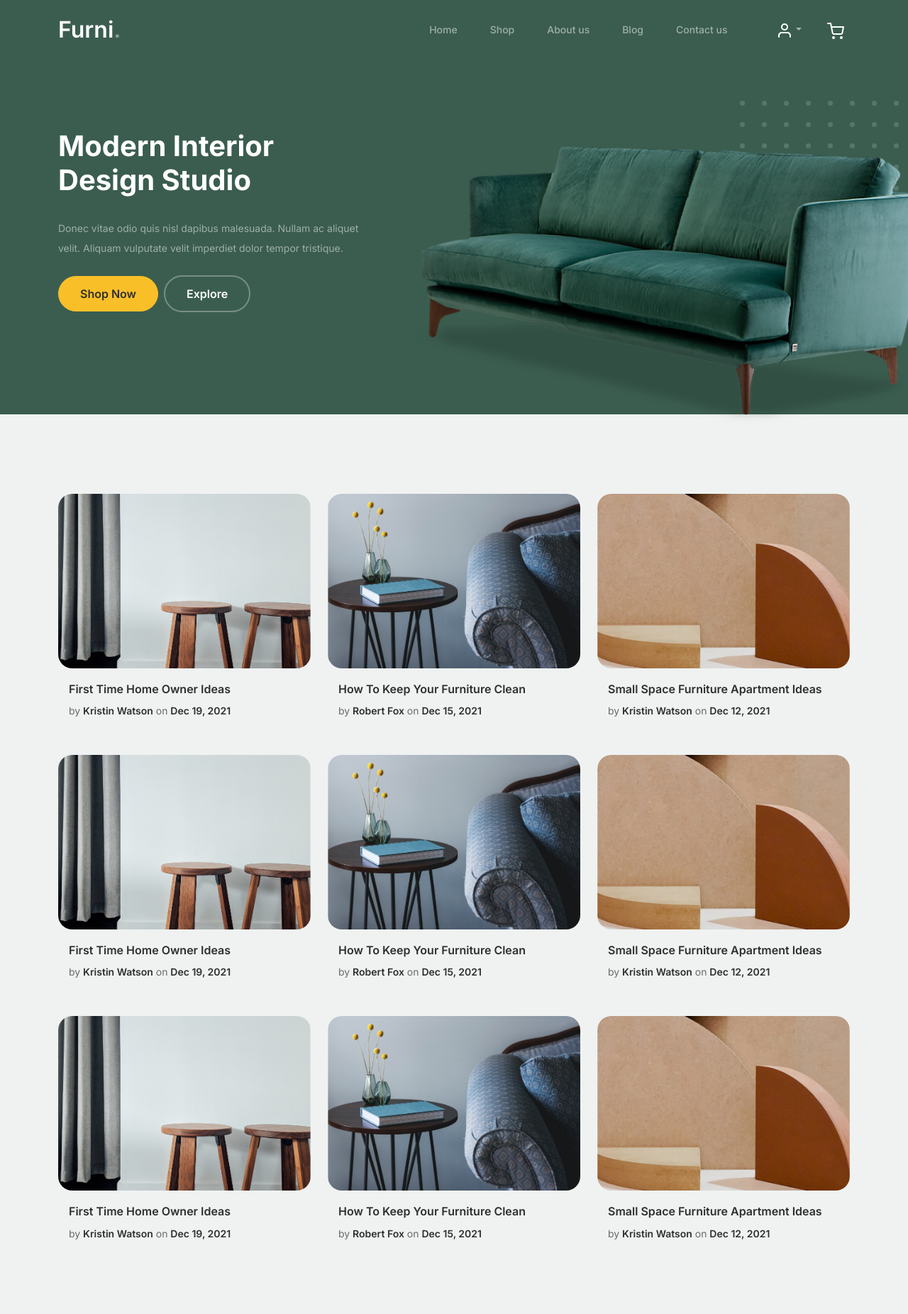
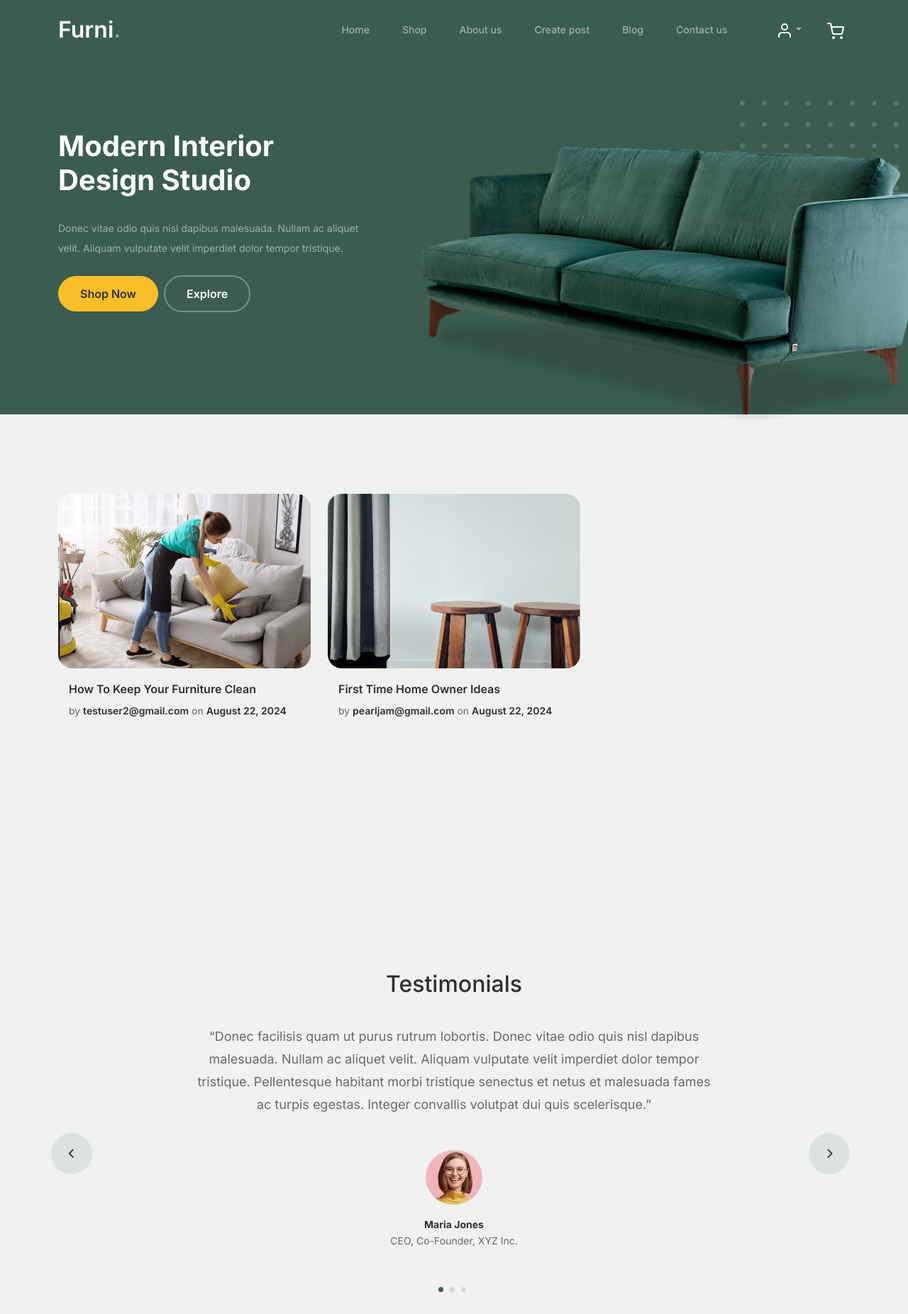
Before and after one commit to 84Dmytro07/ProjectITStep, a Django app: page /blog/ in a window 1280 px wide; the page is wider, and only the part inside the window is pictured. Shown: the top 1852 px of that part at 71% size. Run offline with Django 5.2, Linux system fonts and the light colour scheme; a user stored in the database is signed in; data comes from the database, SQL or seed files in the repository; both versions use the stored data as it was after the commit; parts of the project's set-up code (start-up, migrations or seed data) failed here and were passed over; some libraries are stand-ins or nearby versions.

Commit message:
1 Добавлена возможность создавать посты/блог - только зарегеные юзеры 2 в блоге можно комментировать- только зарегеные юзеры 3 так же это все отображается в админке

```diff
--- a/website/shop/forms.py
+++ b/website/shop/forms.py
@@ -5,6 +5,7 @@ from django.contrib.auth.models import User
 from .models import Profile
 from .models import Subscriber
 from .models import ContactMessage
+from .models import BlogPost, BlogImage, Comment
 
 class SignUpForm(UserCreationForm):
     email = forms.EmailField(max_length=254, help_text='Required. Inform a valid email address.')
@@ -79,3 +80,20 @@ class ContactForm(forms.ModelForm):
             self.fields['first_name'].widget.attrs['readonly'] = True
             self.fields['last_name'].widget.attrs['readonly'] = True
             self.fields['email'].widget.attrs['readonly'] = True
+
+
+
+class BlogPostForm(forms.ModelForm):
+    class Meta:
+        model = BlogPost
+        fields = ['title', 'content']
+
+class BlogImageForm(forms.ModelForm):
+    class Meta:
+        model = BlogImage
+        fields = ['image']
+
+class CommentForm(forms.ModelForm):
+    class Meta:
+        model = Comment
+        fields = ['content']
--- a/website/shop/urls.py
+++ b/website/shop/urls.py
@@ -11,6 +11,7 @@ urlpatterns = [
     path('contact/', views.contact, name='contact'),
     path('blog/', views.blog, name='blog'),
     path('blog/<int:blog_id>/', views.blog_detail, name='blog_detail'),
+    path('blog/create/', views.blog_create, name='blog_create'),
     path('services/', views.services, name='services'),
     path('terms/', views.terms, name='terms'),
     path('contact_success/', views.contact_success, name='contact_success'),
--- a/website/shop/views.py
+++ b/website/shop/views.py
@@ -2,18 +2,17 @@ from django.shortcuts import render, redirect, get_object_or_404
 from django.contrib.auth import login, authenticate, logout, update_session_auth_hash
 from django.contrib.auth.forms import UserCreationForm,PasswordChangeForm
 from django.views import View
-from .forms import SignUpForm
-from .models import Category, Product
+from .forms import SignUpForm, BlogPostForm, BlogImageForm, CommentForm, ContactForm, SubscriptionForm, UserUpdateForm, ProfileUpdateForm
+from .models import Category, Product, BlogPost, BlogImage, Comment
 from shopping_cart.forms import CartAddProductForm
 import random
 from django.contrib import messages
 from django.contrib.auth.decorators import login_required
-from .forms import UserUpdateForm, ProfileUpdateForm
 from orders.models import Order
 from django.contrib import messages
-from .forms import SubscriptionForm
-from django.contrib import messages
-from .forms import ContactForm
+
+
+
 
 def about(request):
     return render(request, 'shop/about.html')
@@ -23,11 +22,11 @@ def contact_success(request):
     return render(request, 'shop/contact_success.html')
 
 def blog(request):
-    return render(request, 'shop/blog.html')
+    blog_posts = BlogPost.objects.all().order_by('-created_at')
+    return render(request, 'shop/blog.html', {'blog_posts': blog_posts})
 
 
-def blog_detail(request, blog_id):
-    return render(request, 'shop/blog_detail.html', {'blog_id': blog_id})
+
 
 
 def services(request):
@@ -205,3 +204,49 @@ def index(request):
         'random_products': random_products,
     }
     return render(request, 'shop/index.html', context)
+
+
+
+
+
+@login_required
+def blog_create(request):
+    if request.method == 'POST':
+        post_form = BlogPostForm(request.POST)
+        image_forms = [BlogImageForm(request.POST, request.FILES, prefix=str(x)) for x in range(0, 3)]
+        if post_form.is_valid() and all([img_form.is_valid() for img_form in image_forms]):
+            blog_post = post_form.save(commit=False)
+            blog_post.author = request.user
+            blog_post.save()
+            for img_form in image_forms:
+                if img_form.cleaned_data:
+                    image = img_form.save(commit=False)
+                    image.blog_post = blog_post
+                    image.save()
+            return redirect('shop:blog')
+    else:
+        post_form = BlogPostForm()
+        image_forms = [BlogImageForm(prefix=str(x)) for x in range(0, 3)]
+
+    return render(request, 'shop/blog_create.html', {'post_form': post_form, 'image_forms': image_forms})
+
+
+def blog_detail(request, blog_id):
+    blog_post = get_object_or_404(BlogPost, id=blog_id)
+    comments = blog_post.comments.all()
+    if request.method == 'POST':
+        comment_form = CommentForm(request.POST)
+        if comment_form.is_valid():
+            comment = comment_form.save(commit=False)
+            comment.blog_post = blog_post
+            comment.author = request.user
+            comment.save()
+            return redirect('shop:blog_detail', blog_id=blog_post.id)
+    else:
+        comment_form = CommentForm()
+
+    return render(request, 'shop/blog_detail.html', {
+        'blog_post': blog_post,
+        'comments': comments,
+        'comment_form': comment_form
+    })
--- a/website/static/shop/css/style.css
+++ b/website/static/shop/css/style.css
@@ -714,3 +714,11 @@ textarea {
     text-decoration: underline; /* Подчеркивание для активной ссылки */
     font-weight: bold; /* Опционально: сделать активную ссылку жирной */
 }
+
+<style>
+    .post-thumbnail img {
+        width: 356px;
+        height: 246px;
+        object-fit: cover; /* Обрезает изображение, сохраняя пропорции */
+    }
+</style>
--- a/website/templates/shop/base.html
+++ b/website/templates/shop/base.html
@@ -41,10 +41,14 @@
                <a class="nav-link" href="{% url 'shop:about' %}">About us</a>
                </li>
                {% if not user.is_authenticated %}
-               <li class="nav-item {% if request.resolver_match.url_name == 'shop:register' %}active{% endif %}">
-               <a class="nav-link" href="{% url 'shop:register' %}">Registration</a>
-               </li>
-               {% endif %}
+    <li class="nav-item {% if request.resolver_match.url_name == 'shop:register' %}active{% endif %}">
+        <a class="nav-link" href="{% url 'shop:register' %}">Registration</a>
+    </li>
+{% else %}
+    <li class="nav-item {% if request.resolver_match.url_name == 'shop:blog_create' %}active{% endif %}">
+        <a class="nav-link" href="{% url 'shop:blog_create' %}">Create post</a>
+    </li>
+{% endif %}
                <li class="nav-item {% if request.resolver_match.url_name == 'shop:blog' %}active{% endif %}">
                <a class="nav-link" href="{% url 'shop:blog' %}">Blog</a>
                </li>
--- a/website/templates/shop/blog.html
+++ b/website/templates/shop/blog.html
@@ -1,125 +1,42 @@
 {% extends 'shop/base.html' %}
+{% load static %}
 {% block content %}
+<style>
+    .post-thumbnail img {
+        width: 356px;
+        height: 246px;
+        object-fit: cover; /* Обрезает изображение, сохраняя пропорции */
+    }
+</style>
+
 <!-- Start Blog Section -->
 <div class="blog-section">
     <div class="container">
-
         <div class="row">
-
+            {% for post in blog_posts %}
             <div class="col-12 col-sm-6 col-md-4 mb-5">
                 <div class="post-entry">
-							<a href="#" class="post-thumbnail"><img src="images/post-1.jpg" alt="Image" class="img-fluid"></a>
+                    <a href="{{ post.get_absolute_url }}" class="post-thumbnail">
+                        {% if post.images.first %}
+                        <img src="{{ post.images.first.image.url }}" alt="{{ post.title }}" class="img-fluid">
+                        {% else %}
+                        <img src="{% static 'shop/images/default-post.jpg' %}" alt="Default Image" class="img-fluid">
+                        {% endif %}
+                    </a>
                     <div class="post-content-entry">
-								<h3><a href="#">First Time Home Owner Ideas</a></h3>
+                        <h3><a href="{{ post.get_absolute_url }}">{{ post.title }}</a></h3>
                         <div class="meta">
-									<span>by <a href="#">Kristin Watson</a></span> <span>on <a href="#">Dec 19, 2021</a></span>
+                            <span>by <a href="#">{{ post.author.username }}</a></span>
+                            <span>on <a href="#">{{ post.created_at|date:"F d, Y" }}</a></span>
                         </div>
                     </div>
                 </div>
             </div>
-
-					<div class="col-12 col-sm-6 col-md-4 mb-5">
-						<div class="post-entry">
-							<a href="#" class="post-thumbnail"><img src="images/post-2.jpg" alt="Image" class="img-fluid"></a>
-							<div class="post-content-entry">
-								<h3><a href="#">How To Keep Your Furniture Clean</a></h3>
-								<div class="meta">
-									<span>by <a href="#">Robert Fox</a></span> <span>on <a href="#">Dec 15, 2021</a></span>
-								</div>
-							</div>
-						</div>
-					</div>
-
-					<div class="col-12 col-sm-6 col-md-4 mb-5">
-						<div class="post-entry">
-							<a href="#" class="post-thumbnail"><img src="images/post-3.jpg" alt="Image" class="img-fluid"></a>
-							<div class="post-content-entry">
-								<h3><a href="#">Small Space Furniture Apartment Ideas</a></h3>
-								<div class="meta">
-									<span>by <a href="#">Kristin Watson</a></span> <span>on <a href="#">Dec 12, 2021</a></span>
-								</div>
-							</div>
-						</div>
-					</div>
-
-					<div class="col-12 col-sm-6 col-md-4 mb-5">
-						<div class="post-entry">
-							<a href="#" class="post-thumbnail"><img src="images/post-1.jpg" alt="Image" class="img-fluid"></a>
-							<div class="post-content-entry">
-								<h3><a href="#">First Time Home Owner Ideas</a></h3>
-								<div class="meta">
-									<span>by <a href="#">Kristin Watson</a></span> <span>on <a href="#">Dec 19, 2021</a></span>
-								</div>
-							</div>
-						</div>
-					</div>
-
-					<div class="col-12 col-sm-6 col-md-4 mb-5">
-						<div class="post-entry">
-							<a href="#" class="post-thumbnail"><img src="images/post-2.jpg" alt="Image" class="img-fluid"></a>
-							<div class="post-content-entry">
-								<h3><a href="#">How To Keep Your Furniture Clean</a></h3>
-								<div class="meta">
-									<span>by <a href="#">Robert Fox</a></span> <span>on <a href="#">Dec 15, 2021</a></span>
-								</div>
-							</div>
-						</div>
-					</div>
-
-					<div class="col-12 col-sm-6 col-md-4 mb-5">
-						<div class="post-entry">
-							<a href="#" class="post-thumbnail"><img src="images/post-3.jpg" alt="Image" class="img-fluid"></a>
-							<div class="post-content-entry">
-								<h3><a href="#">Small Space Furniture Apartment Ideas</a></h3>
-								<div class="meta">
-									<span>by <a href="#">Kristin Watson</a></span> <span>on <a href="#">Dec 12, 2021</a></span>
-								</div>
-							</div>
-						</div>
-					</div>
-
-					<div class="col-12 col-sm-6 col-md-4 mb-5">
-						<div class="post-entry">
-							<a href="#" class="post-thumbnail"><img src="images/post-1.jpg" alt="Image" class="img-fluid"></a>
-							<div class="post-content-entry">
-								<h3><a href="#">First Time Home Owner Ideas</a></h3>
-								<div class="meta">
-									<span>by <a href="#">Kristin Watson</a></span> <span>on <a href="#">Dec 19, 2021</a></span>
-								</div>
-							</div>
-						</div>
-					</div>
-
-					<div class="col-12 col-sm-6 col-md-4 mb-5">
-						<div class="post-entry">
-							<a href="#" class="post-thumbnail"><img src="images/post-2.jpg" alt="Image" class="img-fluid"></a>
-							<div class="post-content-entry">
-								<h3><a href="#">How To Keep Your Furniture Clean</a></h3>
-								<div class="meta">
-									<span>by <a href="#">Robert Fox</a></span> <span>on <a href="#">Dec 15, 2021</a></span>
-								</div>
-							</div>
-						</div>
-					</div>
-
-					<div class="col-12 col-sm-6 col-md-4 mb-5">
-						<div class="post-entry">
-							<a href="#" class="post-thumbnail"><img src="images/post-3.jpg" alt="Image" class="img-fluid"></a>
-							<div class="post-content-entry">
-								<h3><a href="#">Small Space Furniture Apartment Ideas</a></h3>
-								<div class="meta">
-									<span>by <a href="#">Kristin Watson</a></span> <span>on <a href="#">Dec 12, 2021</a></span>
-								</div>
-							</div>
-						</div>
-					</div>
-
+            {% endfor %}
         </div>
     </div>
 </div>
 <!-- End Blog Section -->
-
-
 
 <!-- Start Testimonial Slider -->
 <div class="testimonial-section before-footer-section">
@@ -144,21 +61,24 @@
                         <div class="item">
                             <div class="row justify-content-center">
                                 <div class="col-lg-8 mx-auto">
-
                                     <div class="testimonial-block text-center">
                                         <blockquote class="mb-5">
-													<p>&ldquo;Donec facilisis quam ut purus rutrum lobortis. Donec vitae odio quis nisl dapibus malesuada. Nullam ac aliquet velit. Aliquam vulputate velit imperdiet dolor tempor tristique. Pellentesque habitant morbi tristique senectus et netus et malesuada fames ac turpis egestas. Integer convallis volutpat dui quis scelerisque.&rdquo;</p>
+                                            <p>&ldquo;Donec facilisis quam ut purus rutrum lobortis. Donec vitae odio
+                                                quis nisl dapibus malesuada. Nullam ac aliquet velit. Aliquam vulputate
+                                                velit imperdiet dolor tempor tristique. Pellentesque habitant morbi
+                                                tristique senectus et netus et malesuada fames ac turpis egestas. Integer
+                                                convallis volutpat dui quis scelerisque.&rdquo;</p>
                                         </blockquote>
 
                                         <div class="author-info">
                                             <div class="author-pic">
-														<img src="images/person-1.png" alt="Maria Jones" class="img-fluid">
+                                                <img src="{% static 'shop/images/person-1.png' %}" alt="Maria Jones"
+                                                    class="img-fluid">
                                             </div>
                                             <h3 class="font-weight-bold">Maria Jones</h3>
                                             <span class="position d-block mb-3">CEO, Co-Founder, XYZ Inc.</span>
                                         </div>
                                     </div>
-
                                 </div>
                             </div>
                         </div>
@@ -167,21 +87,24 @@
                         <div class="item">
                             <div class="row justify-content-center">
                                 <div class="col-lg-8 mx-auto">
-
                                     <div class="testimonial-block text-center">
                                         <blockquote class="mb-5">
-													<p>&ldquo;Donec facilisis quam ut purus rutrum lobortis. Donec vitae odio quis nisl dapibus malesuada. Nullam ac aliquet velit. Aliquam vulputate velit imperdiet dolor tempor tristique. Pellentesque habitant morbi tristique senectus et netus et malesuada fames ac turpis egestas. Integer convallis volutpat dui quis scelerisque.&rdquo;</p>
+                                            <p>&ldquo;Donec facilisis quam ut purus rutrum lobortis. Donec vitae odio
+                                                quis nisl dapibus malesuada. Nullam ac aliquet velit. Aliquam vulputate
+                                                velit imperdiet dolor tempor tristique. Pellentesque habitant morbi
+                                                tristique senectus et netus et malesuada fames ac turpis egestas. Integer
+                                                convallis volutpat dui quis scelerisque.&rdquo;</p>
                                         </blockquote>
 
                                         <div class="author-info">
                                             <div class="author-pic">
-														<img src="images/person-1.png" alt="Maria Jones" class="img-fluid">
+                                                <img src="{% static 'shop/images/person-1.png' %}" alt="Maria Jones"
+                                                    class="img-fluid">
                                             </div>
                                             <h3 class="font-weight-bold">Maria Jones</h3>
                                             <span class="position d-block mb-3">CEO, Co-Founder, XYZ Inc.</span>
                                         </div>
                                     </div>
-
                                 </div>
                             </div>
                         </div>
@@ -190,21 +113,24 @@
                         <div class="item">
                             <div class="row justify-content-center">
                                 <div class="col-lg-8 mx-auto">
-
                                     <div class="testimonial-block text-center">
                                         <blockquote class="mb-5">
-													<p>&ldquo;Donec facilisis quam ut purus rutrum lobortis. Donec vitae odio quis nisl dapibus malesuada. Nullam ac aliquet velit. Aliquam vulputate velit imperdiet dolor tempor tristique. Pellentesque habitant morbi tristique senectus et netus et malesuada fames ac turpis egestas. Integer convallis volutpat dui quis scelerisque.&rdquo;</p>
+                                            <p>&ldquo;Donec facilisis quam ut purus rutrum lobortis. Donec vitae odio
+                                                quis nisl dapibus malesuada. Nullam ac aliquet velit. Aliquam vulputate
+                                                velit imperdiet dolor tempor tristique. Pellentesque habitant morbi
+                                                tristique senectus et netus et malesuada fames ac turpis egestas. Integer
+                                                convallis volutpat dui quis scelerisque.&rdquo;</p>
                                         </blockquote>
 
                                         <div class="author-info">
                                             <div class="author-pic">
-														<img src="images/person-1.png" alt="Maria Jones" class="img-fluid">
+                                                <img src="{% static 'shop/images/person-1.png' %}" alt="Maria Jones"
+                                                    class="img-fluid">
                                             </div>
                                             <h3 class="font-weight-bold">Maria Jones</h3>
                                             <span class="position d-block mb-3">CEO, Co-Founder, XYZ Inc.</span>
                                         </div>
                                     </div>
-
                                 </div>
                             </div>
                         </div>
```
Also changed, not shown: website/shop/admin.py (+23 -1 lines), website/shop/models.py (+30 -0 lines), website/templates/shop/blog_create.html (added, +39 -0 lines), website/templates/shop/blog_detail.html (added, +67 -0 lines), website/db.sqlite3, website/shop/migrations/0005_blogpost_blogimage_comment.py (added), website/shop/templatetags/form_tags.py (line endings or trailing spaces), website/website/uploads/blog_images/1648277378sofa-cleaning-at-home-banner_1.png (added), website/website/uploads/blog_images/Upholstery-Cleaning-tips-1200x800.jpeg (added), website/website/uploads/blog_images/how-to-clean-and-store-outdoor-furniture-step-1.jpg (added), website/website/uploads/blog_images/post-1.jpg (added), website/website/uploads/blog_images/post-2.jpg (added), website/website/uploads/blog_images/post-3.jpg (added). Lines whose indentation alone changed are shown as unchanged.
